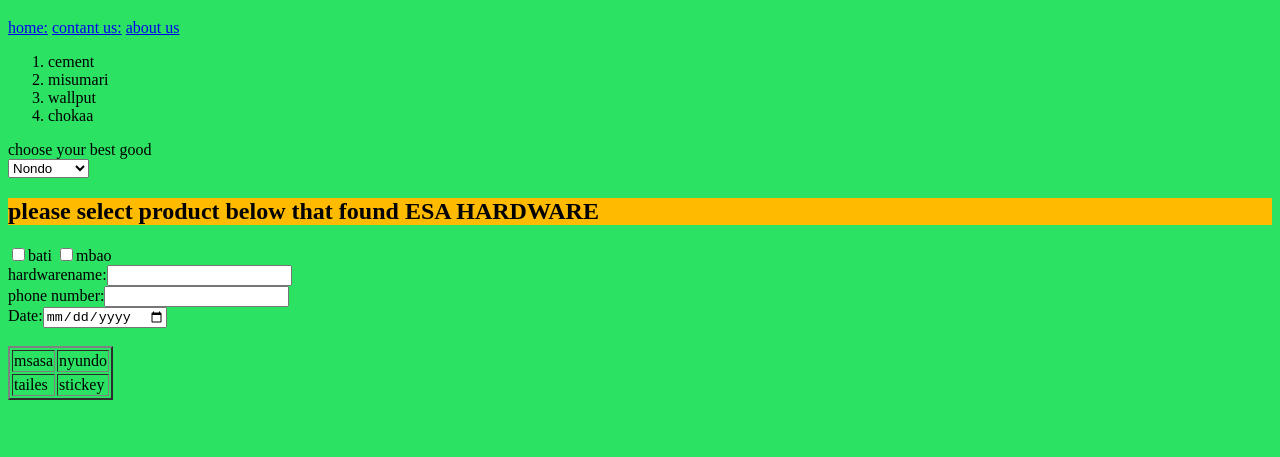
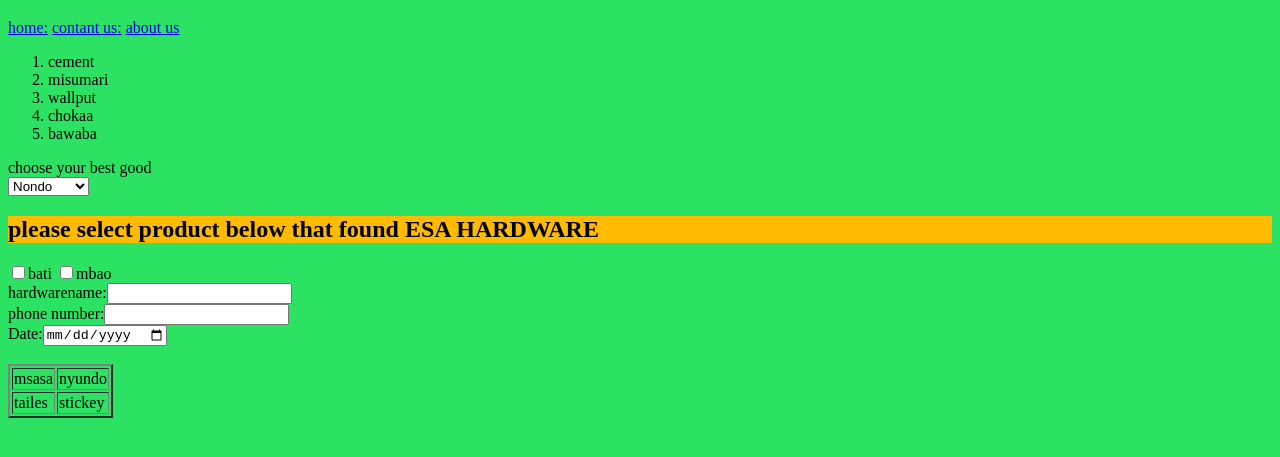
Before and after one commit to synerioh/deeh-hollah, a plain HTML site: page index.html in a window 1280 px wide. Shown: the part 61-518 px from the top of the page. Drawn offline with Linux system fonts and the light colour scheme.

Commit message:
Update index.html

```diff
--- a/index.html
+++ b/index.html
@@ -16,6 +16,7 @@
     <li>misumari</li>
     <li>wallput</li>
     <li>chokaa</li>
+       <li>bawaba</li>
    </ol>
 
 choose your best good<br>
```
